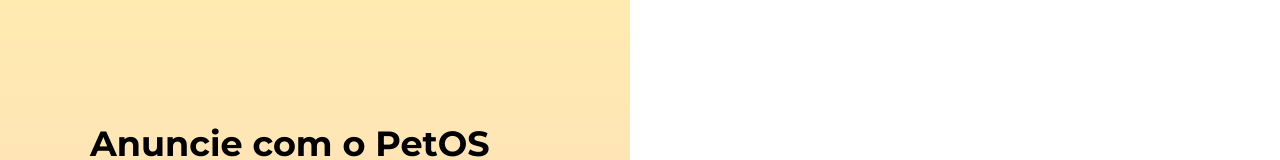
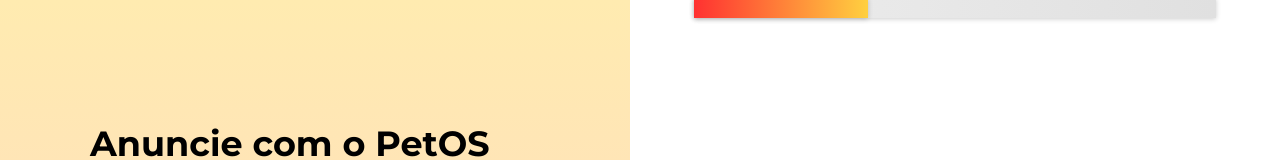
Before and after one commit to pedrozand/PetOS, a React (Vite) app: page /anunciarPet in a window 1280 px wide. Shown: the top 160 px of the page. Built offline with nearby package versions, Linux system fonts and the light colour scheme.

Commit message:
Ajuste de load bar na pagina de Anuncio de Pet

```diff
--- /dev/null
+++ b/src/components/progressbar/progressbar.css
@@ -0,0 +1,19 @@
+.progressbar-container {
+  width: 100%;
+  margin-top: -50px;
+}
+
+.progressbar-line-background {
+  height: 20px;
+  background-color: #e0e0e0;
+  background: linear-gradient(to right, #eeeeee, #e0e0e0);
+  position: relative;
+  box-shadow: 0 1px 5px rgba(0, 0, 0, 0.2);
+}
+
+.progressbar-line-fill {
+  height: 20px;
+  background: linear-gradient(to right, #ff3131, #ffd040);
+  transition: width 0.3s ease-in-out;
+  box-shadow: 0 1px 5px rgba(0, 0, 0, 0.2);
+}
--- /dev/null
+++ b/src/components/progressbar/progressbar.jsx
@@ -0,0 +1,18 @@
+import "./ProgressBar.css";
+
+const ProgressBar = ({ currentStep, totalSteps }) => {
+  const percentage = ((currentStep - 1) / (totalSteps - 1)) * 100;
+
+  return (
+    <div className="progressbar-container">
+      <div className="progressbar-line-background">
+        <div
+          className="progressbar-line-fill"
+          style={{ width: `${percentage}%` }}
+        ></div>
+      </div>
+    </div>
+  );
+};
+
+export default ProgressBar;
--- a/src/pages/anunciarPet/anunciarPet.jsx
+++ b/src/pages/anunciarPet/anunciarPet.jsx
@@ -1,3 +1,5 @@
+import React from "react";
+
 import { useState } from "react";
 import { Link } from "react-router-dom";
 import {
@@ -8,9 +10,14 @@ import {
 } from "react-icons/io";
 
 import Carrosel from "../../components/carrosel-2/carrosel-2.jsx";
+import ProgressBar from "../../components/progressbar/progressbar.jsx";
 import "./CSS/anunciarPet.css";
 
 export default function FormEtapa1({ onProximo }) {
+  const [etapaAtual, setEtapaAtual] = React.useState(3);
+
+  const totalEtapas = 7;
+
   const [formData, setFormData] = useState({
     situacao: "",
     especie: "",
@@ -52,6 +59,7 @@ export default function FormEtapa1({ onProximo }) {
       </div>
 
       <div className="formulario">
+        <ProgressBar currentStep={etapaAtual} totalSteps={totalEtapas} />
         <div className="formulario-conteudo">
           <h2>Vamos começar com algumas informações básicas</h2>
           <div className="form-group">
```
Also changed, not shown: 1 other file (tests, documents, lock files or other folders).
